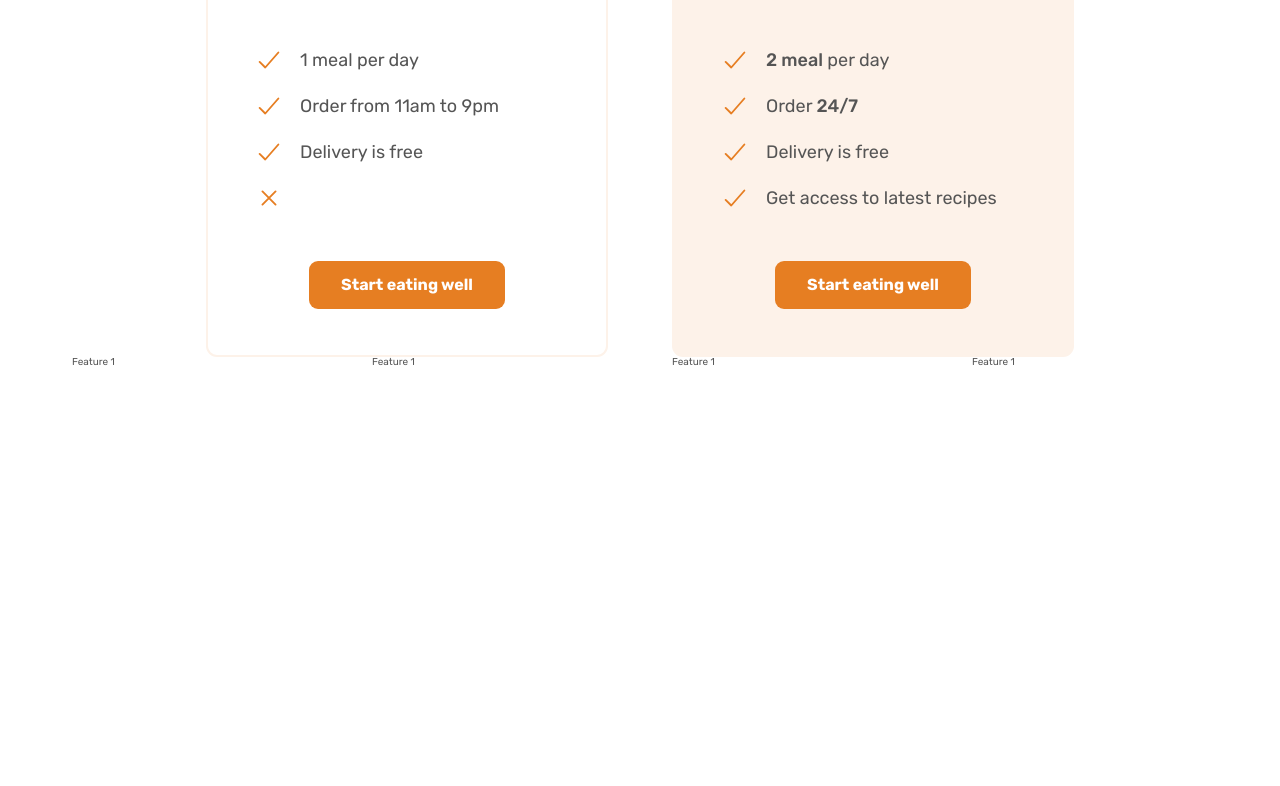
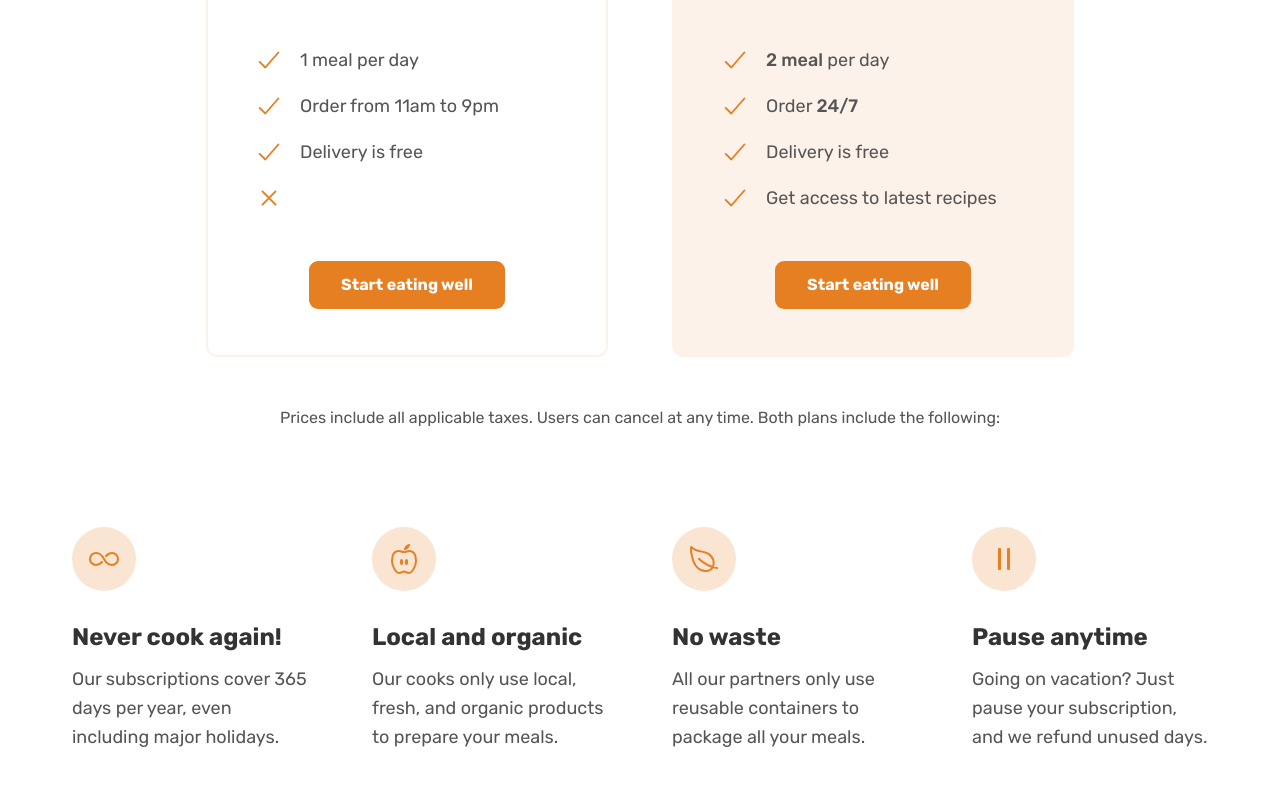
Before and after one commit to G1Grg/food-website, a plain HTML site: page index.html in a window 1280 px wide. Shown: the part 5118-5904 px from the top of the page. Before the commit the page ends 5581 px from the top, so only its background shows below. Drawn offline with nearby package versions, Linux system fonts and the light colour scheme.

Commit message:
Feature section added. Four features are added. Each of the features has icon,  title, and text and are defined with class. Each class has their own CSS in file style.css
Signed-off-by: Jeevan Gurung <53844739+G1Grg@users.noreply.github.com>

```diff
--- a/css/general.css
+++ b/css/general.css
@@ -103,7 +103,7 @@ body {
   margin-bottom: 0;
 } */
 
-.grid::not(:last-child) {
+.grid:not(:last-child) {
   margin-bottom: 9.6rem;
 }
 
--- a/css/style.css
+++ b/css/style.css
@@ -396,3 +396,31 @@
   text-align: center;
   margin-top: 4.8rem;
 }
+
+.plan-details {
+  font-size: 1.6rem;
+  line-height: 1.6;
+  text-align: center;
+}
+/******************************/
+/* FEATURE PRICING COMPONENTS */
+/******************************/
+.feature-icon {
+  color: #e67e22;
+  height: 3.2rem;
+  width: 3.2rem;
+  background-color: #fae5d3;
+  padding: 1.6rem;
+  border-radius: 50%;
+  margin-bottom: 3.2rem;
+}
+.feature-title {
+  font-size: 2.4rem;
+  color: #333;
+  font-weight: 700;
+  margin-bottom: 1.6rem;
+}
+.feature-text {
+  font-size: 1.8rem;
+  line-height: 1.6;
+}
--- a/index.html
+++ b/index.html
@@ -439,7 +439,7 @@
           </h2>
         </div>
 
-        <div class="container grid grid--2-cols">
+        <div class="container grid grid--2-cols margin-bottom-md">
           <div class="pricing-plan pricing-plan--starter">
             <header class="plan-header">
               <p class="plan-name">Starter</p>
@@ -496,11 +496,48 @@
             </div>
           </div>
         </div>
+
+        <div class="container grid">
+          <aside class="plan-details">
+            Prices include all applicable taxes. Users can cancel at any time.
+            Both plans include the following:
+          </aside>
+        </div>
+
         <div class="container grid grid--4-cols">
-          <div class="feature">Feature 1</div>
-          <div class="feature">Feature 1</div>
-          <div class="feature">Feature 1</div>
-          <div class="feature">Feature 1</div>
+          <div class="feature">
+            <ion-icon class="feature-icon" name="infinite-outline"></ion-icon>
+            <p class="feature-title">Never cook again!</p>
+            <p class="feature-text">
+              Our subscriptions cover 365 days per year, even including major
+              holidays.
+            </p>
+          </div>
+
+          <div class="feature">
+            <ion-icon class="feature-icon" name="nutrition-outline"></ion-icon>
+            <p class="feature-title">Local and organic</p>
+            <p class="feature-text">
+              Our cooks only use local, fresh, and organic products to prepare
+              your meals.
+            </p>
+          </div>
+          <div class="feature">
+            <ion-icon class="feature-icon" name="leaf-outline"></ion-icon>
+            <p class="feature-title">No waste</p>
+            <p class="feature-text">
+              All our partners only use reusable containers to package all your
+              meals.
+            </p>
+          </div>
+          <div class="feature">
+            <ion-icon class="feature-icon" name="pause-outline"></ion-icon>
+            <p class="feature-title">Pause anytime</p>
+            <p class="feature-text">
+              Going on vacation? Just pause your subscription, and we refund
+              unused days.
+            </p>
+          </div>
         </div>
       </section>
     </main>
```
Also changed, not shown: 1 other file.
